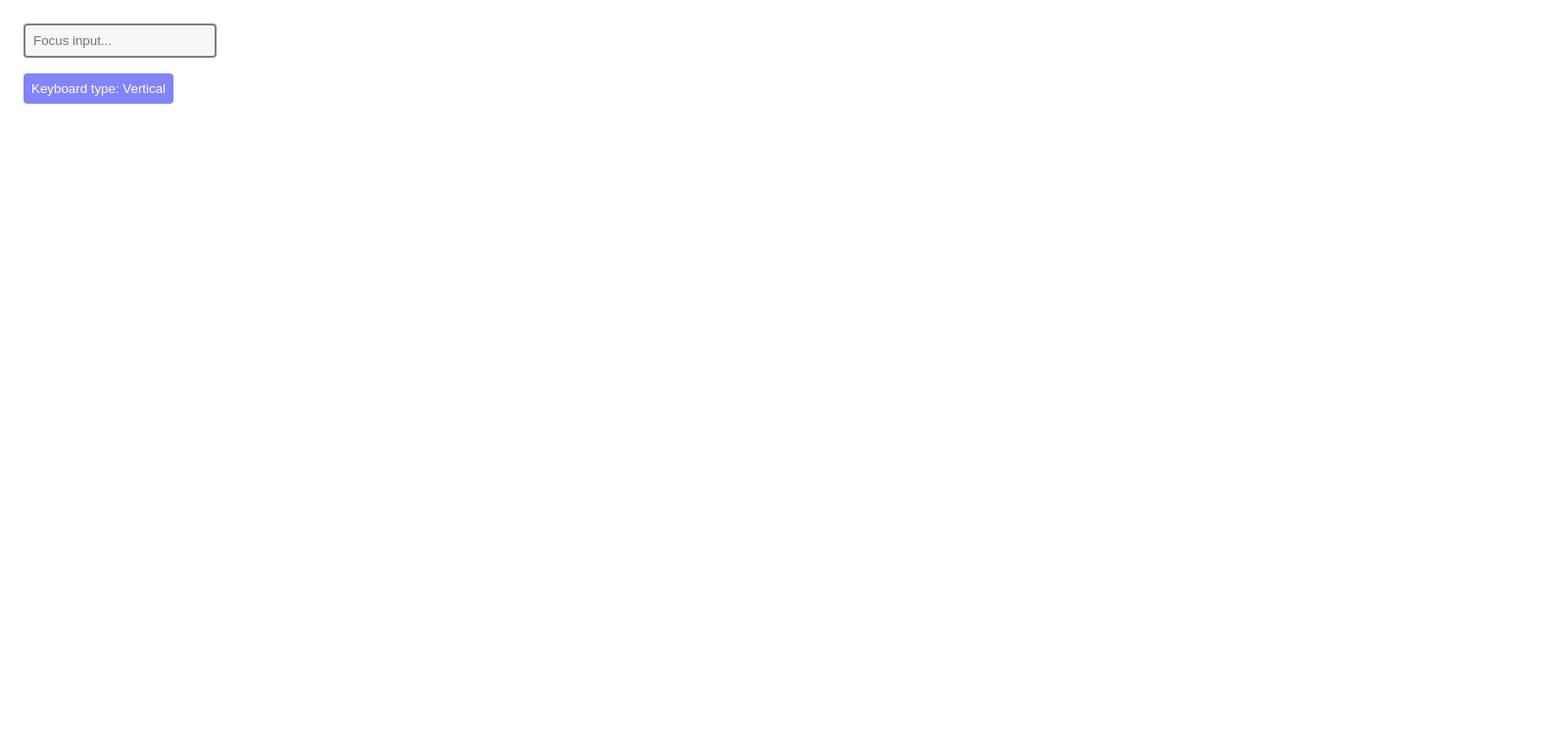
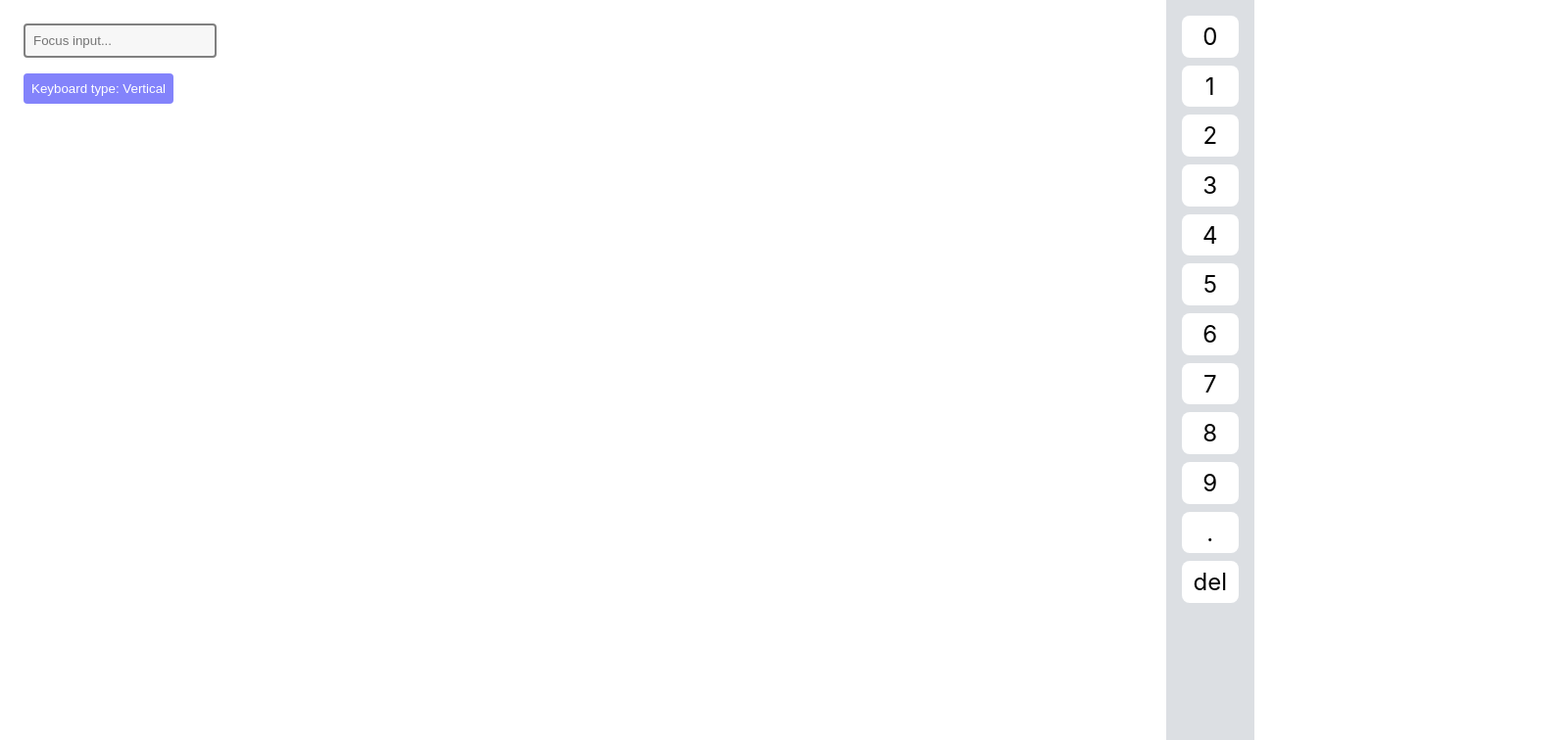
Before and after one commit to andymcgunagle/custom-react-keyboard, a React (Create React App) app: page / in a window 1280 px wide. Shown: the top 756 px of the page at 98% size, 1600 px wide, since content can reach past the window. Built offline with nearby package versions, Linux system fonts and the light colour scheme.

Commit message:
Added environment check to showKeyboard state.

```diff
--- a/src/App.tsx
+++ b/src/App.tsx
@@ -31,7 +31,7 @@ const Button = styled.button`
 
 export default function App() {
   const [inputValue, setInputValue] = useState('');
-  const [showKeyboard, setShowKeyboard] = useState(false);
+  const [showKeyboard, setShowKeyboard] = useState(process.env.NODE_ENV === 'development');
   const [useCustomVerticalKeyboard, setUseCustomVerticalKeyboard] = useState(true);
   const inputRef = useRef<HTMLInputElement>(null);
 
```
